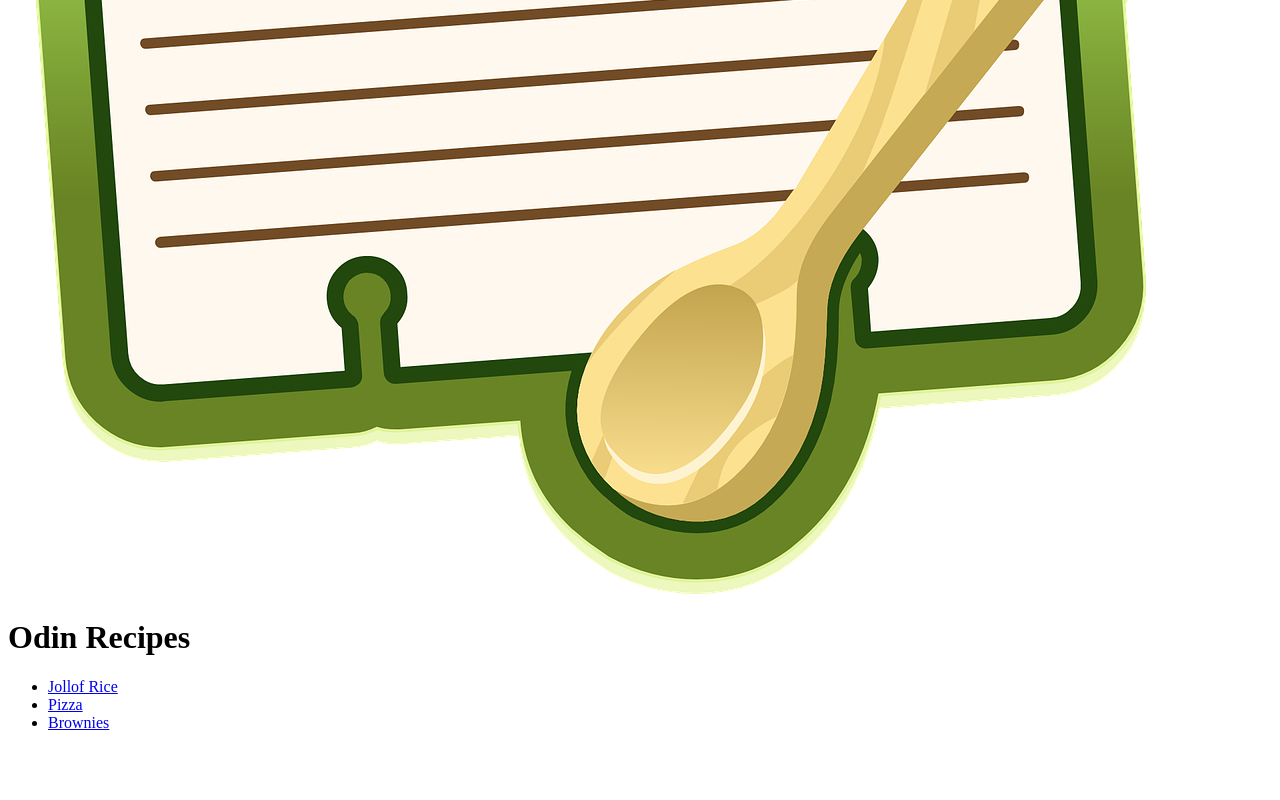
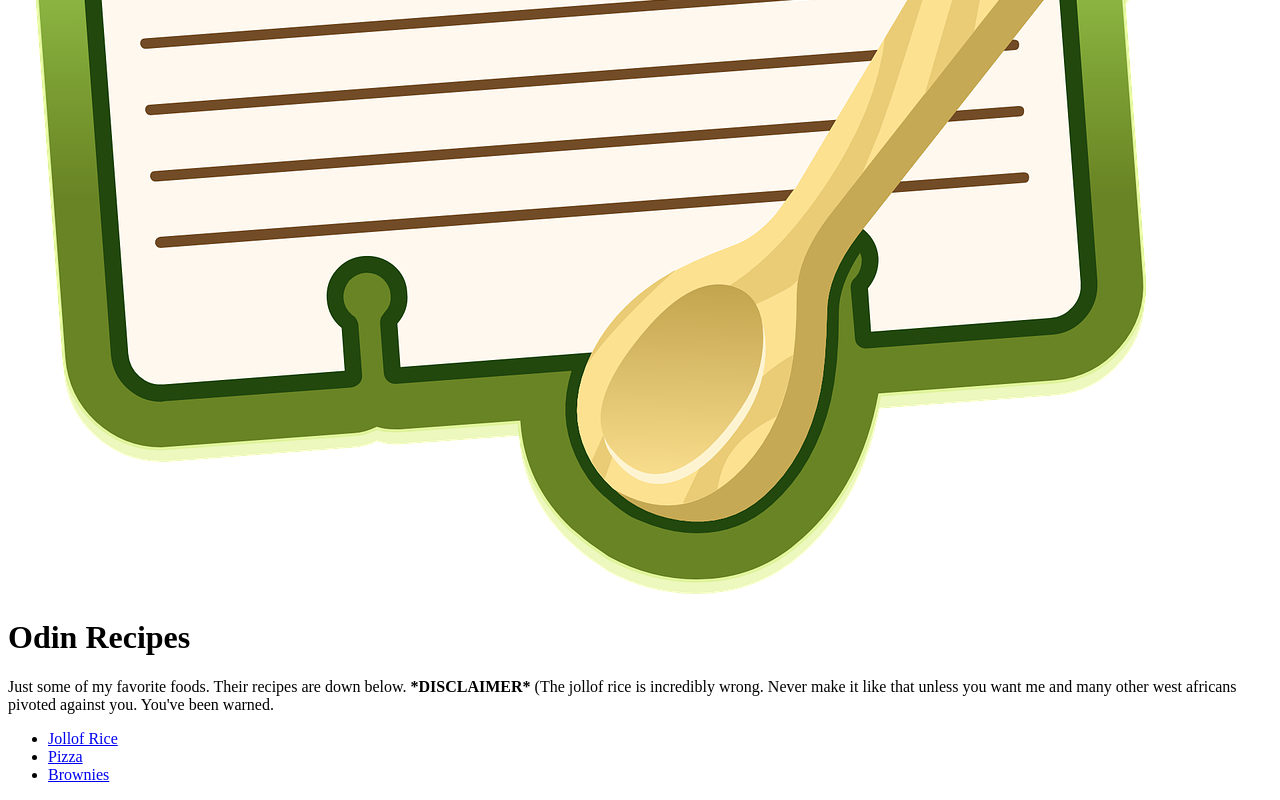
Before and after one commit to Joinedthedev/odin-recipes, a plain HTML site: page index.html in a window 1280 px wide. Shown: the part 506-1306 px from the top of the page. Before the commit the page ends 1254 px from the top, so only its background shows below. Drawn offline with Linux system fonts and the light colour scheme.

Commit message:
Added description to home page

```diff
--- a/index.html
+++ b/index.html
@@ -9,6 +9,10 @@
 <body>
     <img src="./images/recipe-pic.png" alt="Recipe Picture">
     <h1>Odin Recipes</h1>
+
+    <p>Just some of my favorite foods. Their recipes are down below. <b>*DISCLAIMER*</b> (The jollof rice is incredibly wrong.
+        Never make it like that unless you want me and many other west africans pivoted against you. You've
+    been warned.</p>
         <ul>
             <li><a href="recipes/jellof.html"> Jollof Rice</a></li>
             <li><a href="recipes/pizza.html">Pizza</a></li>
```
